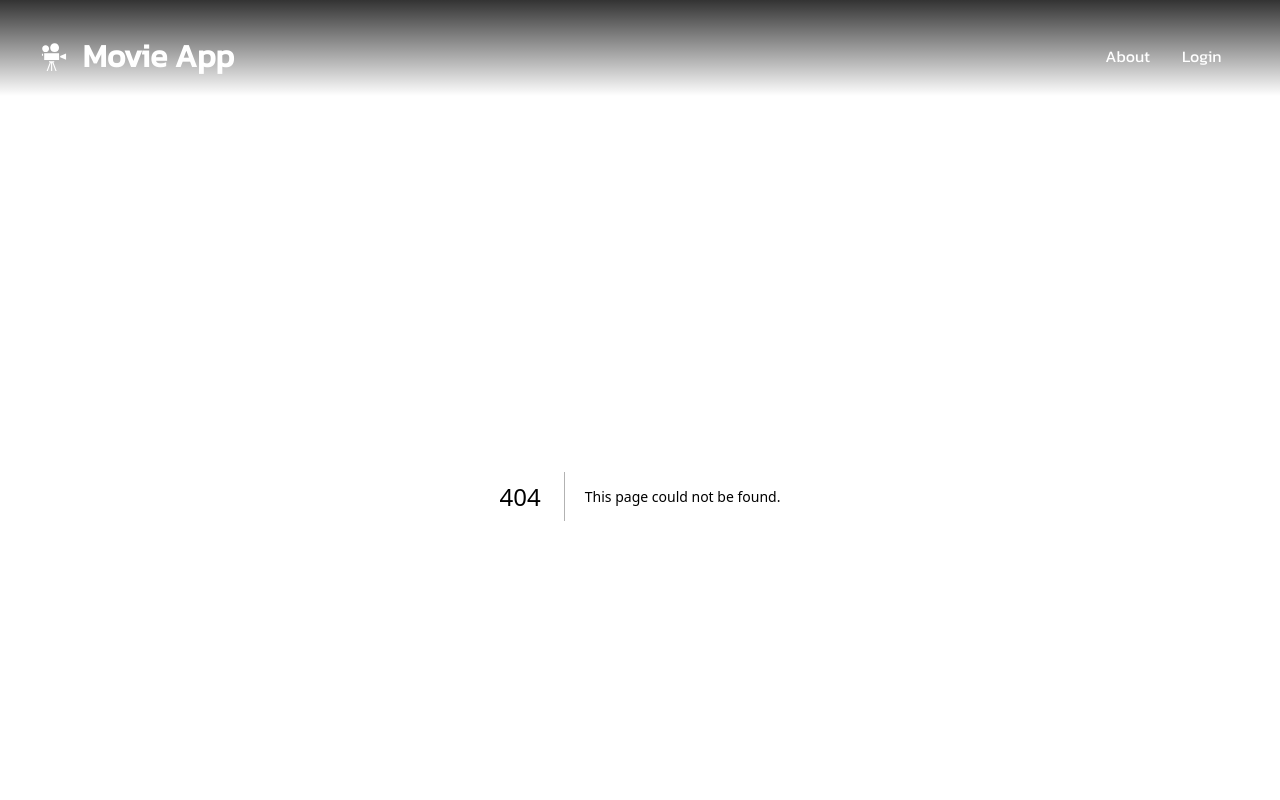
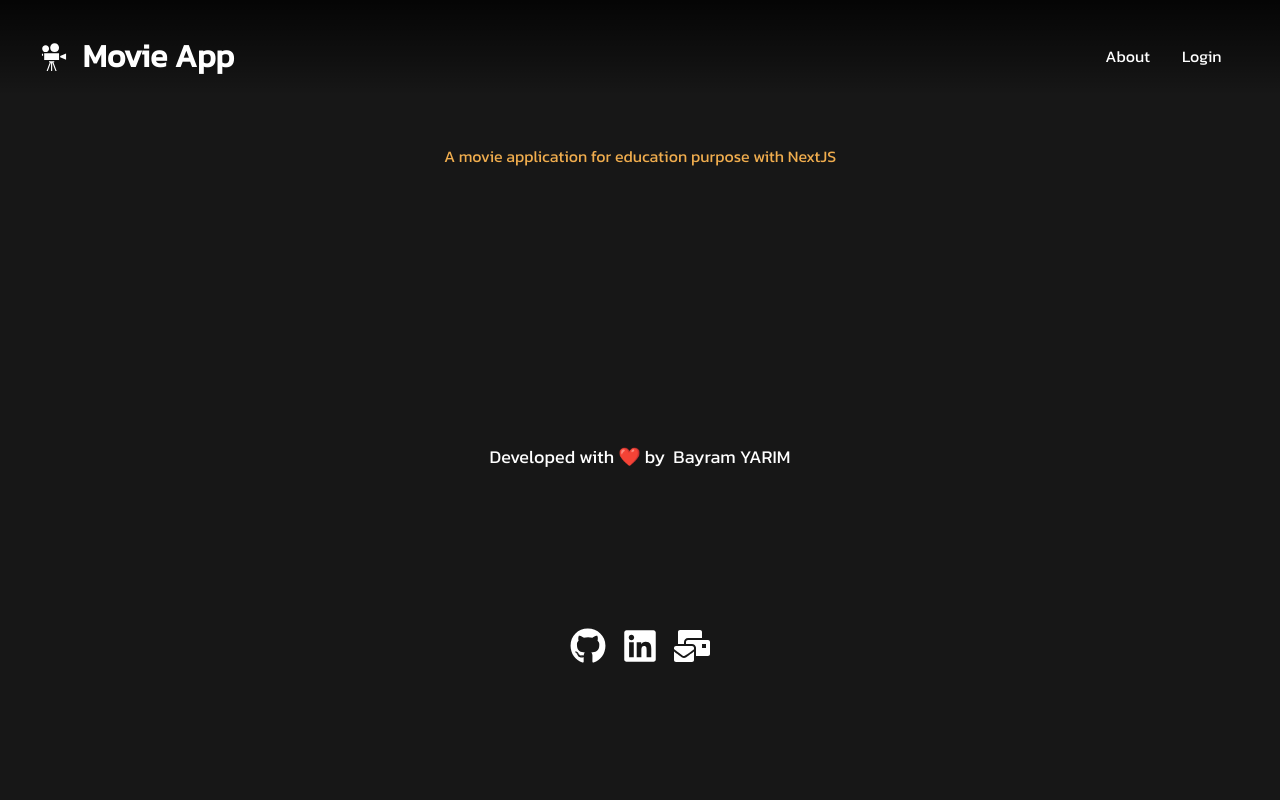
Before and after one commit to BayramYARIM/nextjs-movie-app, a Next.js app: page /about in a window 1280 px wide. Before the commit this address had no page. Shown: the top 800 px of the page. Built offline with nearby package versions, Linux system fonts and the light colour scheme.

Commit message:
Added about page

```diff
--- /dev/null
+++ b/app/about/page.js
@@ -0,0 +1,19 @@
+import React from "react";
+
+import styles from "./styles.module.css";
+
+export const metadata = {
+  title: "About | by BY",
+  description: "About page description",
+};
+
+
+function AboutPage() {
+  return (
+    <div className={styles.aboutText}>
+      A movie application for education purpose with NextJS
+    </div>
+  );
+}
+
+export default AboutPage;
--- /dev/null
+++ b/app/about/styles.module.css
@@ -0,0 +1,5 @@
+.aboutText {
+    margin-top: 48px;
+    text-align: center;
+    color: #f0ad4e;
+}
```
